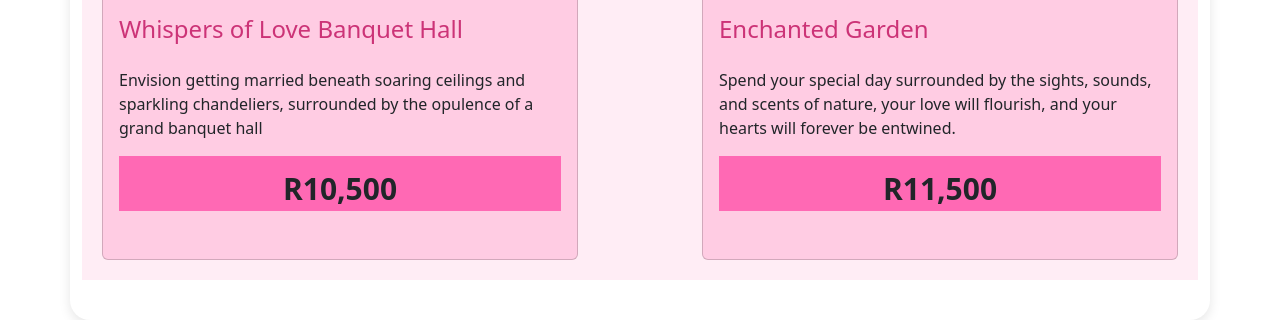
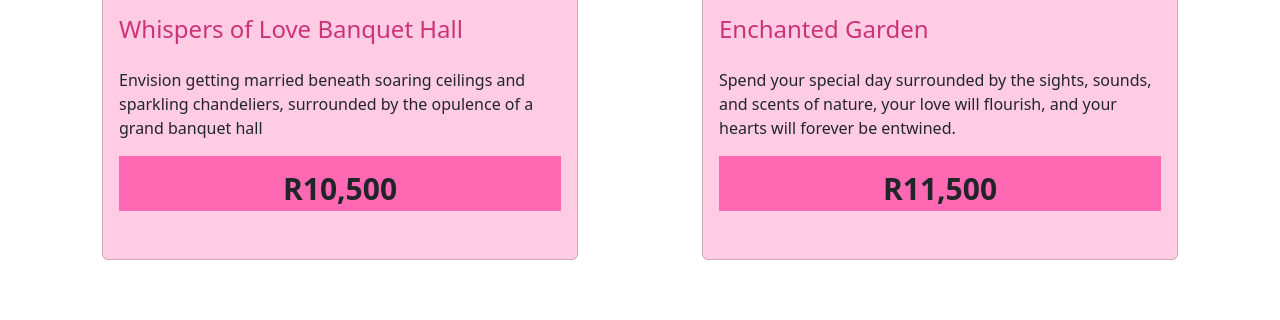
Before and after one commit to Diyali21/Promise-Protectors, a Flask app: page / in a window 1280 px wide; the page is wider, and only the part inside the window is pictured. Shown: the part 1953-2273 px from the top of that part. Run offline with Flask 3, Linux system fonts and the light colour scheme; the visitor is signed in with stand-in values (Sample User, id 1); data that the repository does not hold is empty; some libraries are stand-ins or nearby versions.

Commit message:
updated css

```diff
--- a/templates/home.html
+++ b/templates/home.html
@@ -26,9 +26,7 @@
     .container {
         width: 100%;
         margin: 0 auto;
-        background-color: white;
-        border-radius: 20px;
-        box-shadow: 0 4px 12px rgba(0, 0, 0, 0.1);
+
         overflow: hidden;
         padding-bottom: 20px;
       }
@@ -102,6 +100,7 @@
     padding-top: 50px;
     text-align: center;
     color:  #cc3377;
+    width: 100%;
   }
   h2{
     margin-bottom: 0;
@@ -120,9 +119,7 @@
         text-align: center;
         padding-top: 10px;
       }
-  .main-container{
-        background-color: rgba(255, 204, 227,0.35);
-      }
+
   .venues-section-header{
     font-size: 28px;
         font-weight: bold;
--- a/templates/profile.html
+++ b/templates/profile.html
@@ -3,7 +3,7 @@
 <head>
   <meta charset="UTF-8">
   <meta name="viewport" content="width=device-width, initial-scale=1.0">
-  <title>Document</title>
+  <title>Profile</title>
   <link
       href="https://cdnjs.cloudflare.com/ajax/libs/bootstrap/5.3.0/css/bootstrap.min.css"
       rel="stylesheet"
```
